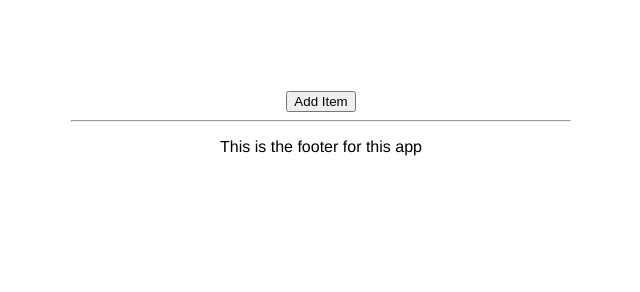
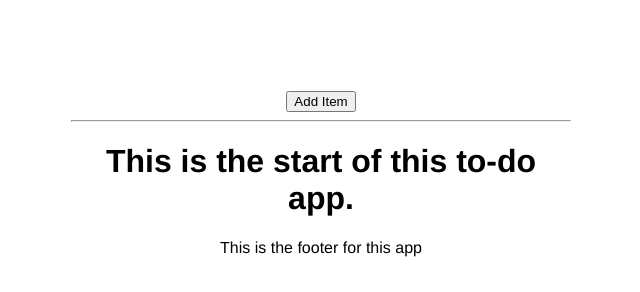
Before and after one commit to Zelena-Palijo/To-Do-App, a plain HTML site: page index.html in a window 1280 px wide. Shown: the whole page, without its empty margins (319-959 px from the left). Drawn offline with Linux system fonts and the light colour scheme.

Commit message:
center and footer

```diff
--- a/index.html
+++ b/index.html
@@ -10,6 +10,8 @@
     <hr>
     <div id="todos"></div>
 
+    <h1>This is the start of this to-do app.</h1>
+
     <script src="js/todo.js"></script>
   </body>
 
```
